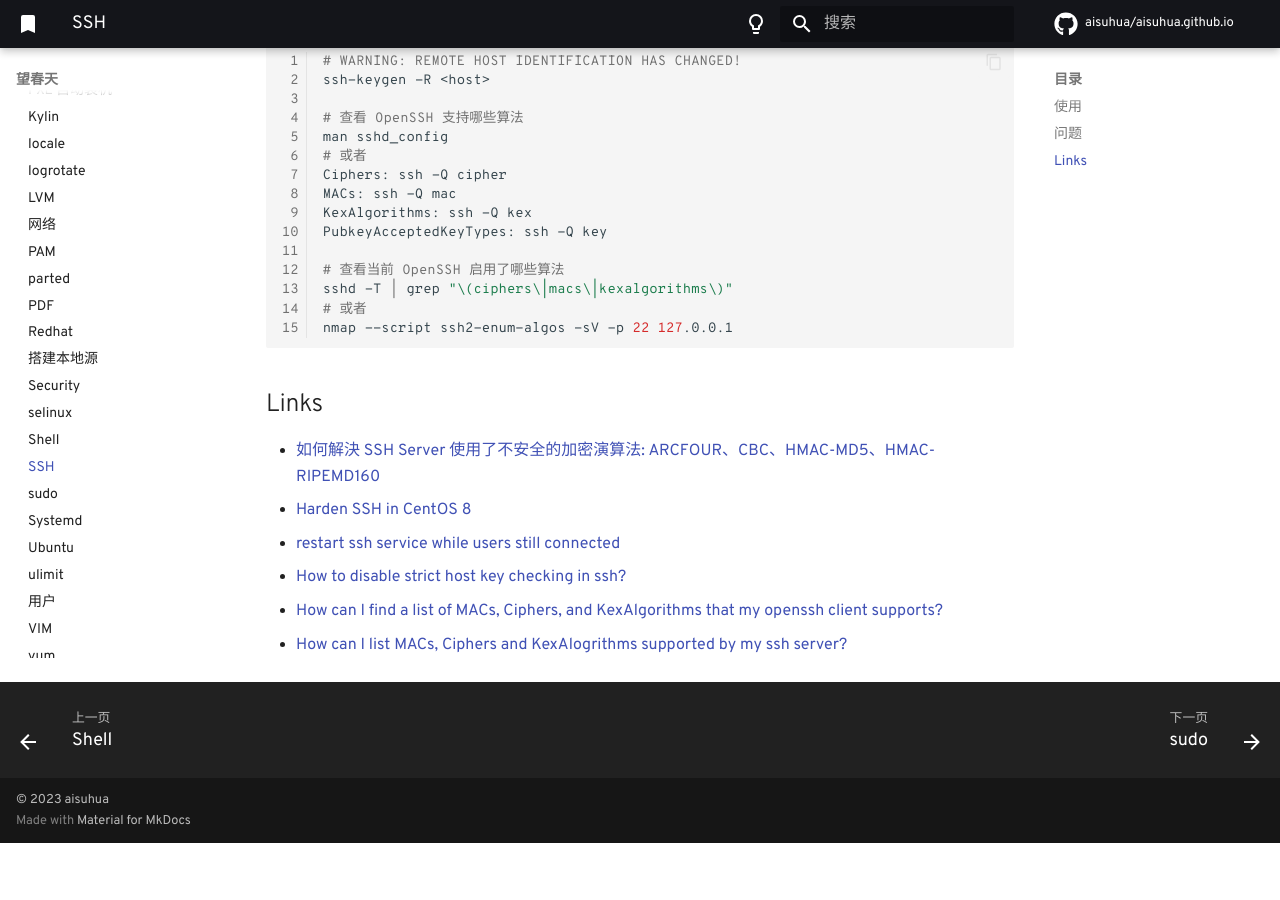
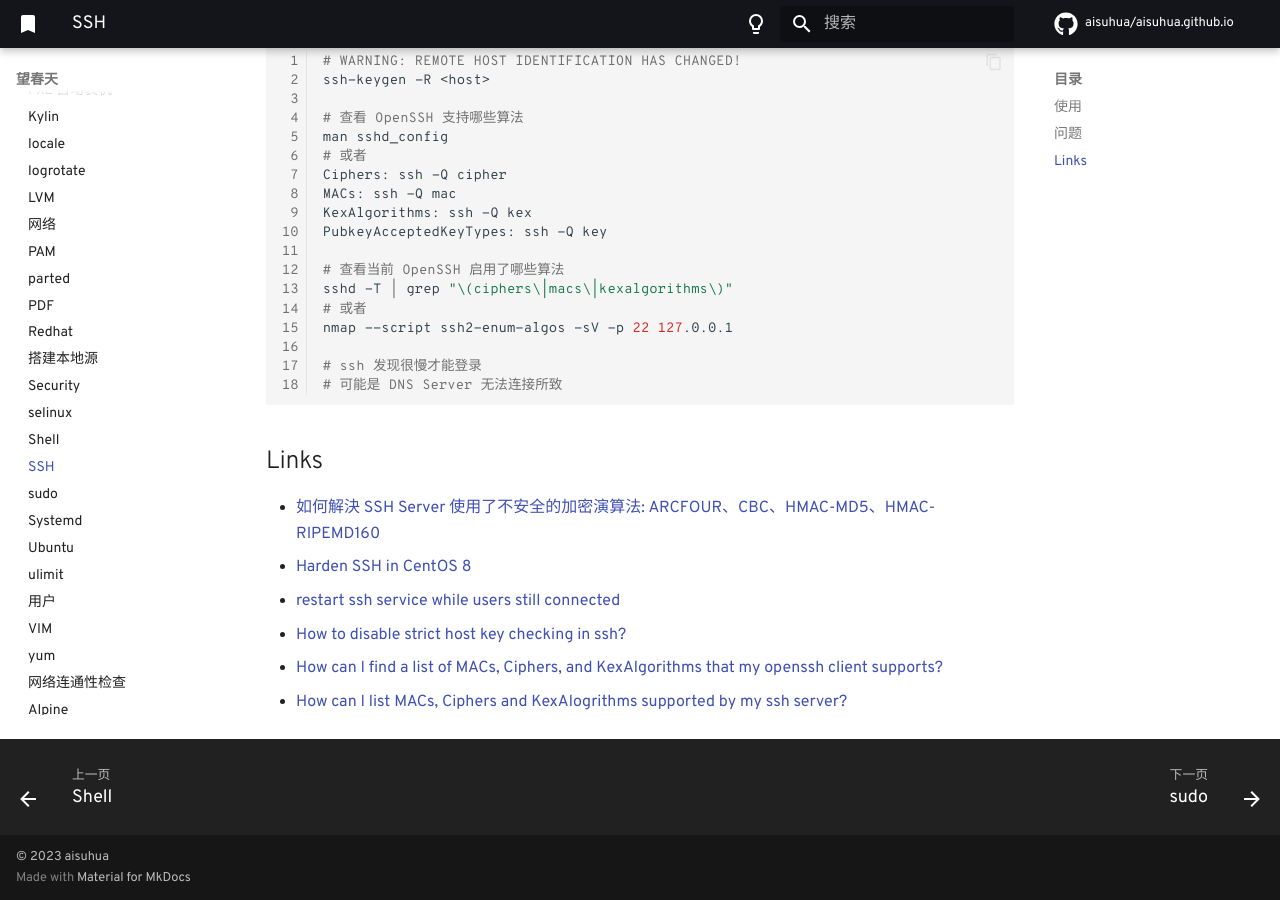
Before and after one commit to aisuhua/aisuhua.github.io, an MkDocs documentation site: the page built from docs/linux/ssh.md, in a window 1280 px wide and 900 px high, scrolled down 910 px. Built offline with MkDocs 1.6.1 and Material for MkDocs 9.7.7, drawn with Linux system fonts in a browser that asks for light colours; comment, search, counter and statistics services are not loaded; before the commit the page ends 1753 px from its top, so only the background shows below that.

Commit message:
sed.md README.md

````diff
--- a/docs/linux/ssh.md
+++ b/docs/linux/ssh.md
@@ -55,6 +55,10 @@ PubkeyAcceptedKeyTypes: ssh -Q key
 sshd -T | grep "\(ciphers\|macs\|kexalgorithms\)"
 # 或者
 nmap --script ssh2-enum-algos -sV -p 22 127.0.0.1
+
+# ssh 发现很慢才能登录
+# 可能是 DNS Server 无法连接所致
+
 ```
 
 ## Links
````
